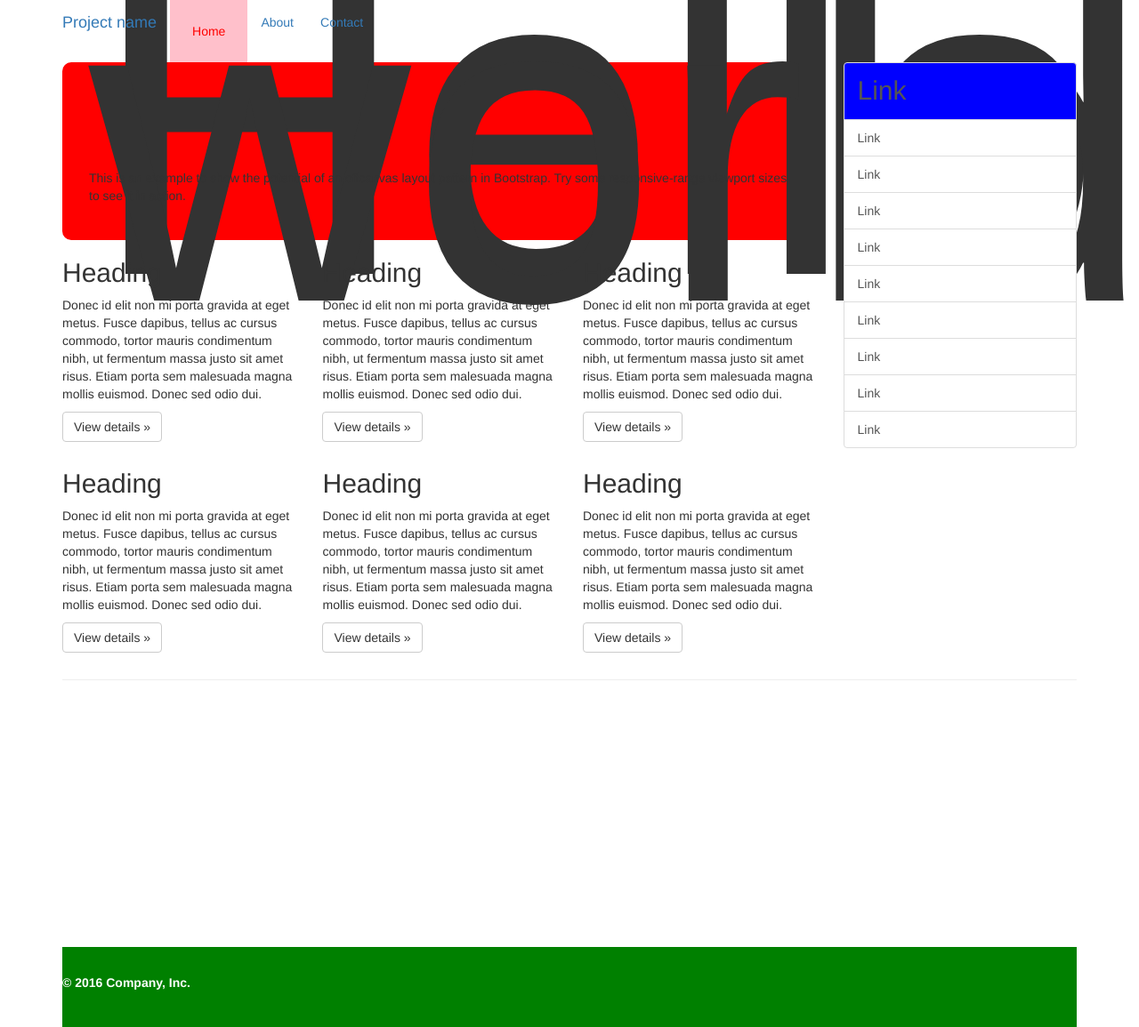
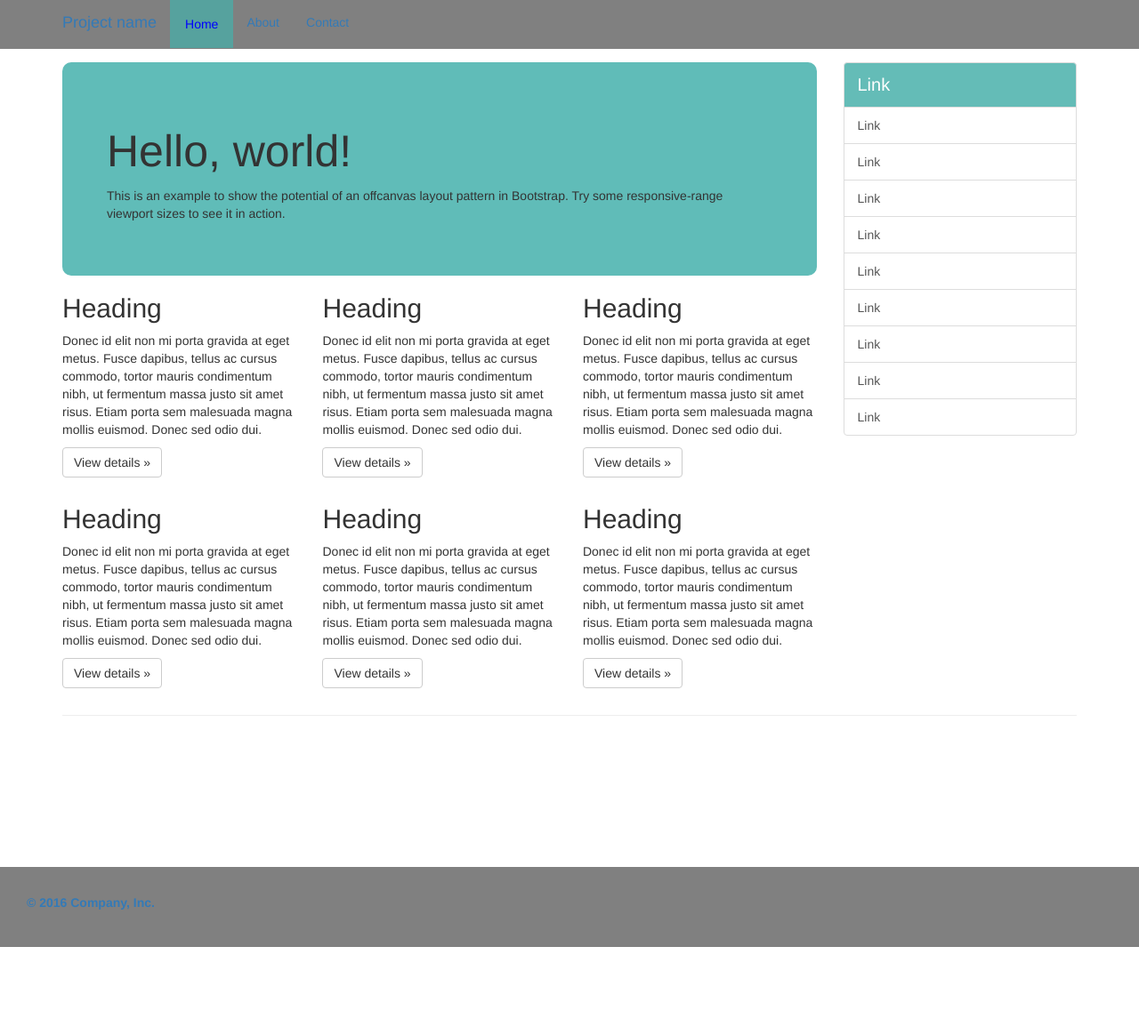
Before and after one commit to ruucmstudio/DEPB, a plain HTML site: page moomin/Day2/day2-css.html in a window 1280 px wide. Shown: the whole page at 89% size. After the commit the page ends 1065 px from the top, so only its background shows below. Drawn offline with nearby package versions, Linux system fonts and the light colour scheme.

Commit message:
day2-css by moomin

```diff
--- a/moomin/Day2/day2-css.html
+++ b/moomin/Day2/day2-css.html
@@ -31,35 +31,42 @@
 				padding: 30px 0;
 			}
 			div.jumbotron-custom {
-				background-color: red;
+				background-color: #60BCB8;
 				border-radius: 10px;
-				padding: 30px;
+				padding: 50px;
 			}
 			a.list-group-item.active-custom {
-				background-color: blue;
-				font-size: 30px;
+				background-color: #64BCB7;
+				font-size: 20px;
+				color: white;
 			}
 			li.active-custom {
-				background-color: pink;
-				padding: 10px;
+				background-color: #56a29e;
+				padding: 2px;
 			}
 			.active-custom a {
-				color: red !important;
+				color: blue !important;
 			}
 			.jumbotron-custom h1 {
 				font-weight: 100;
-				font-size: 500px;
-				line-height: 30px;
+				font-size: 50px;
+				line-height: 60px;
 			}
 			footer {
-				background-color: green;
-				margin-top: 300px;
+				background-color: grey;
+				margin-top: 150px;
+				position: absolute;
+				width: 100%;
+				left: 0;
+				padding-left: 30px;
 			}
 			footer p {
-				color: white;
-					font-weight: 900;
+				color: #337ab7;
+				font-weight: 900;
 			}
-
+			nav.navbar.navbar-fixed-top.navbar-custom {
+				background-color: grey;
+			}
 		</style>
 
 	</head>
```
